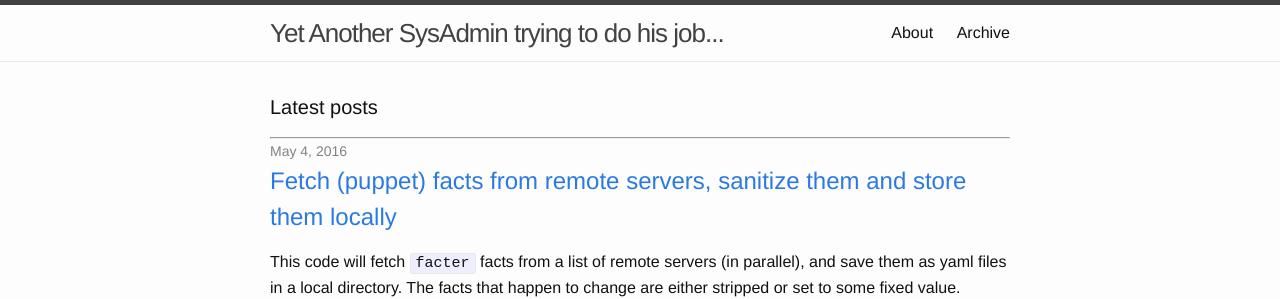
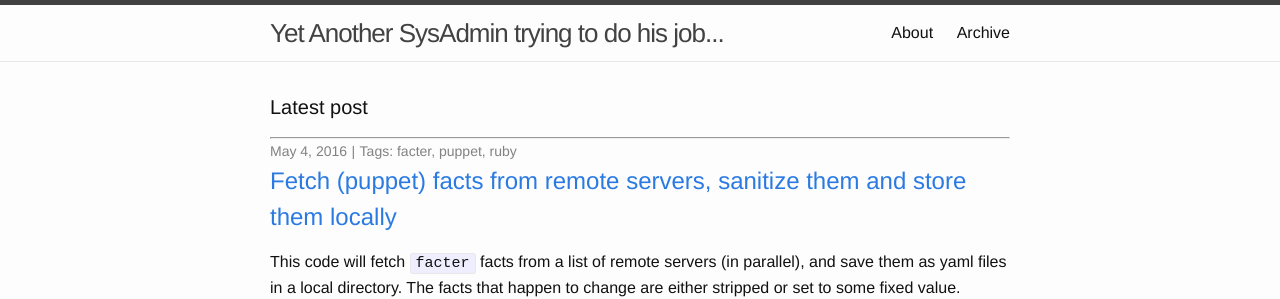
Before and after one commit to jovandeginste/jovandeginste.github.io, a Jekyll site: the page built from index.html, in a window 1280 px wide. Shown: the top 299 px of the page. Built offline with Jekyll 4.4.1, drawn with Linux system fonts in a browser that asks for light colours; nearby versions of some CDN libraries.

Commit message:
Some cosmetic changes

```diff
--- a/index.html
+++ b/index.html
@@ -4,10 +4,14 @@ layout: default
 
 <div class="home">
 
-  <h1 class="page-heading">Latest posts</h1>
+  <h1 class="page-heading">Latest post</h1>
 	{% for post in site.posts limit:1 %}
 	<hr />
 	<span class="post-meta">{{ post.date | date: "%b %-d, %Y" }}</span>
+	<span class="post-meta">|</span>
+	<span class="post-meta">
+		Tags: {{ post.tags | sort | join: ", " }}
+	</span>
 
 	<h2>
 		<a class="post-link" href="{{ post.url | prepend: site.baseurl }}">{{ post.title }}</a>
```
